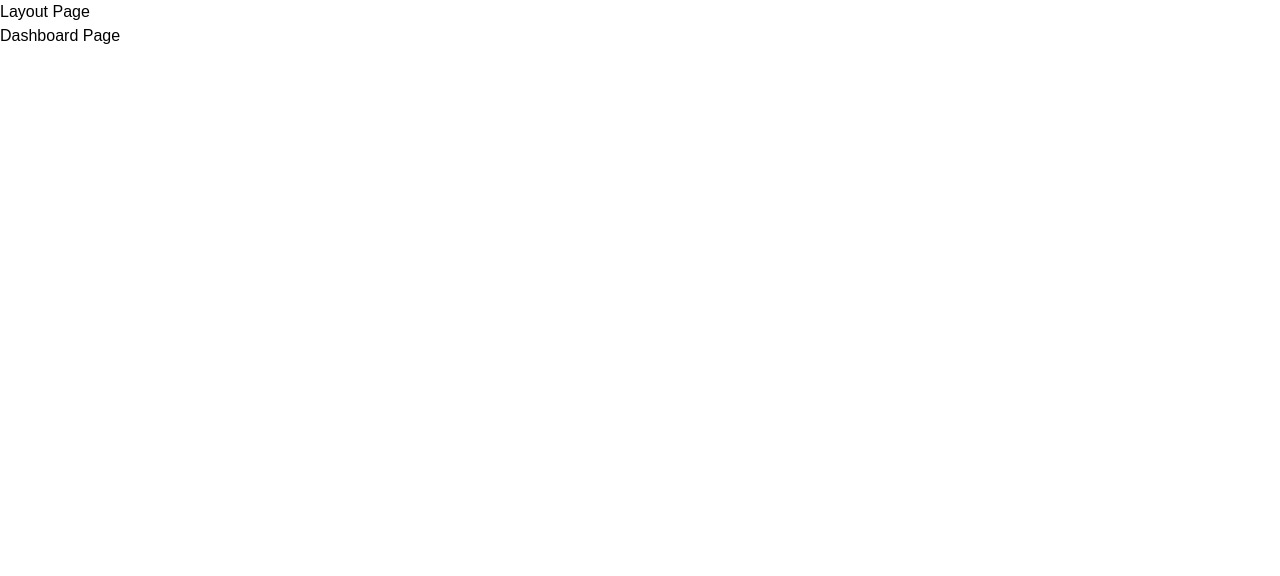
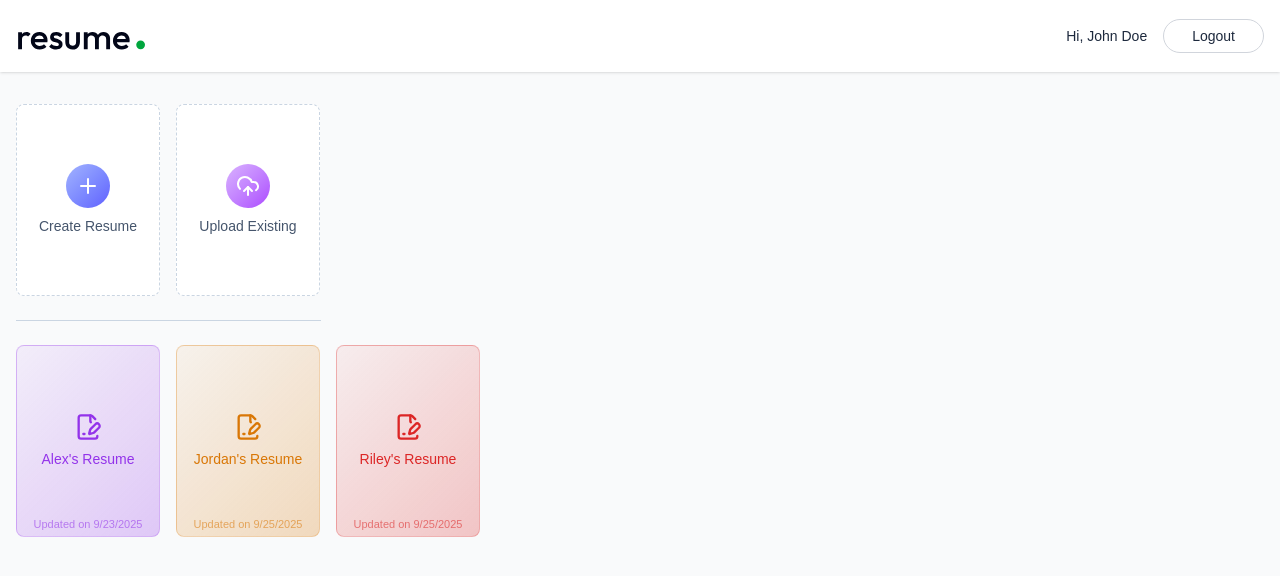
Before and after one commit to sarvaiya-sunil/AI-Resume-Builder, a React (Vite) app in the folder client/: page /app in a window 1280 px wide. Shown: the top 576 px of the page. Built offline with nearby package versions, Linux system fonts and the light colour scheme.

Commit message:
dashboard design

```diff
--- a/client/src/components/Navbar.jsx
+++ b/client/src/components/Navbar.jsx
@@ -0,0 +1,32 @@
+import React from "react";
+import { Link, useNavigate } from "react-router-dom";
+
+const Navbar = () => {
+  const user = { name: "John Doe" };
+  const navigate = useNavigate();
+
+  const logoutUser = () => {
+    navigate("/");
+  };
+
+  return (
+    <div className="shadow bg-white">
+      <nav className="flex items-center justify-between max-w-7xl mx-auto px-4 py-3.5 text-slate-800 transition-all">
+        <Link to="/">
+          <img src="/logo.svg" alt="logo" className="h-11 w-auto" />
+        </Link>
+        <div className="flex items-center gap-4 text-sm">
+          <p className="max-sm:hidden">Hi, {user?.name}</p>
+          <button
+            onClick={logoutUser}
+            className="bg-white hover:bg-slate-50 border border-gray-300 px-7 py-1.5 rounded-full active:scale-95 transition-all"
+          >
+            Logout
+          </button>
+        </div>
+      </nav>
+    </div>
+  );
+};
+
+export default Navbar;
--- a/client/src/pages/Dashboard.jsx
+++ b/client/src/pages/Dashboard.jsx
@@ -1,9 +1,89 @@
-import React from "react";
+import React, { useEffect, useState } from "react";
+import {
+  FilePenLineIcon,
+  PencilIcon,
+  PlusIcon,
+  TrashIcon,
+  UploadCloudIcon,
+} from "lucide-react";
+import { dummyResumeData } from "../assets/assets";
 
 const Dashboard = () => {
+  const colors = ["#9333ea", "#d97706", "#dc2626", "#0284c7", "#16a34a"];
+
+  const [allResumes, setAllResumes] = useState();
+
+  const loadAllResumes = async () => {
+    setAllResumes(dummyResumeData);
+  };
+
+  useEffect(() => {
+    loadAllResumes();
+  }, []);
+
   return (
     <div>
-      <h1>Dashboard Page</h1>
+      <div className="max-w-7xl mx-auto px-4 py-8">
+        <p className="text-2xl font-medium mb-6 bg-gradient-to-r from-slate-600 to-slate-700 bg-clip-text text-transparent sm:hidden">
+          Welcome, John Doe
+        </p>
+
+        <div className="flex gap-4">
+          <button className="w-full bg-white sm:max-w-36 h-48 flex flex-col items-center justify-center rounded-lg gap-2 text-slate-600 border border-dashed border-slate-300 group hover:border-indigo-700 hover:shadow-lg transition-all duration-300 cursor-pointer">
+            <PlusIcon className="size-11 transition-all duration-300 p-2.5 bg-gradient-to-br from-indigo-300 to-indigo-500 text-white rounded-full " />
+            <p className="text-sm group-hover:text-indigo-600 transition-all">
+              Create Resume
+            </p>
+          </button>
+
+          <button className="w-full bg-white sm:max-w-36 h-48 flex flex-col items-center justify-center rounded-lg gap-2 text-slate-600 border border-dashed border-slate-300 group hover:border-purple-700 hover:shadow-lg transition-all duration-300 cursor-pointer">
+            <UploadCloudIcon className="size-11 transition-all duration-300 p-2.5 bg-gradient-to-br from-purple-300 to-purple-500 text-white rounded-full " />
+            <p className="text-sm group-hover:text-purple-600 transition-all">
+              Upload Existing
+            </p>
+          </button>
+        </div>
+
+        <hr className="border-slate-300 my-6 sm:w-[305px]" />
+
+        <div className="grid grid-cols-2 sm:flex flex-wrap gap-4">
+          {allResumes &&
+            allResumes.map((resume, index) => {
+              const baseColor = colors[index % colors.length];
+              return (
+                <button
+                  key={index}
+                  className="group relative w-full sm:max-w-36 h-48 flex flex-col  items-center justify-center rounded-lg gap-2 border hover:shadow-xl transition-all duration-300 cursor-pointer"
+                  style={{
+                    background: `linear-gradient(135deg, ${baseColor}10, ${baseColor}40)`,
+                    borderColor: baseColor + "40",
+                  }}
+                >
+                  <FilePenLineIcon
+                    className="size-7 group-hover:scale-105 transition-all"
+                    style={{ color: baseColor }}
+                  />
+                  <p
+                    className="text-sm group-hover:scale-105 transition-all px-2 text-center"
+                    style={{ color: baseColor }}
+                  >
+                    {resume.title}
+                  </p>
+                  <p
+                    className="absolute bottom-1 text-[11px] text-slate-400 group-hover:text-slate-500 transition-all duration-300 px-2 text-center"
+                    style={{ color: baseColor + "90" }}
+                  >
+                    Updated on {new Date(resume.updatedAt).toLocaleDateString()}
+                  </p>
+                  <div className="absolute top-1 right-1 group-hover:flex items-center hidden">
+                    <TrashIcon className="size-7 p-1.5 hover:bg-white/50 rounded text-slate-700 transition-colors" />
+                    <PencilIcon className="size-7 p-1.5 hover:bg-white/50 rounded text-slate-700 transition-colors" />
+                  </div>
+                </button>
+              );
+            })}
+        </div>
+      </div>
     </div>
   );
 };
--- a/client/src/pages/Layout.jsx
+++ b/client/src/pages/Layout.jsx
@@ -1,11 +1,12 @@
 import React from "react";
 import { Outlet } from "react-router-dom";
+import Navbar from "../components/Navbar";
 
 const Layout = () => {
   return (
     <div>
-      <h1>Layout Page</h1>
-      <div>
+      <div className="min-h-screen bg-gray-50">
+        <Navbar />
         <Outlet />
       </div>
     </div>
--- a/client/src/pages/Login.jsx
+++ b/client/src/pages/Login.jsx
@@ -25,7 +25,7 @@
     <div className="flex justify-center items-center min-h-screen bg-gray-100">
       <form
         onSubmit={handleSubmit}
-        className="sm:w-[350px] w-full text-center border border-gray-300/60 rounded-2xl px-8 bg-white"
+        className="sm:w-[350px] w-full text-center border border-gray-300/60 rounded-2xl px-8 bg-white shadow-md"
       >
         <h1 className="text-gray-900 text-3xl mt-10 font-medium">
           {state === "login" ? "Login" : "Sign up"}
```
